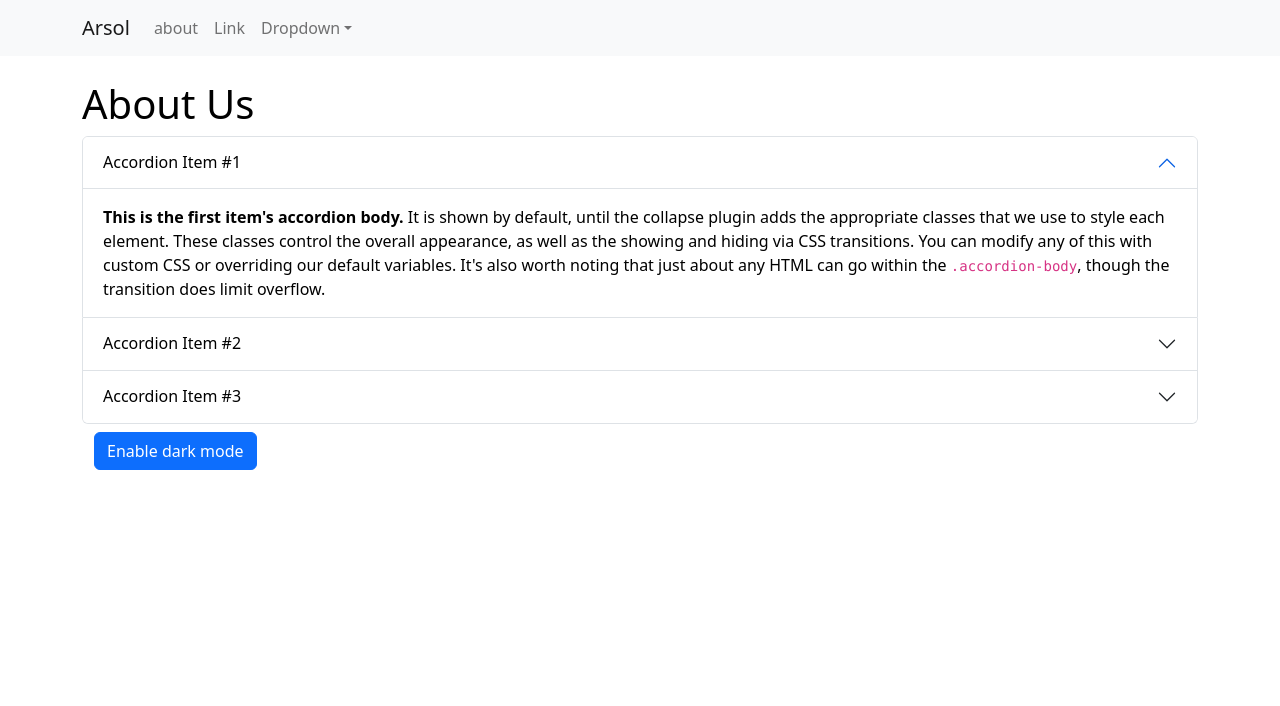
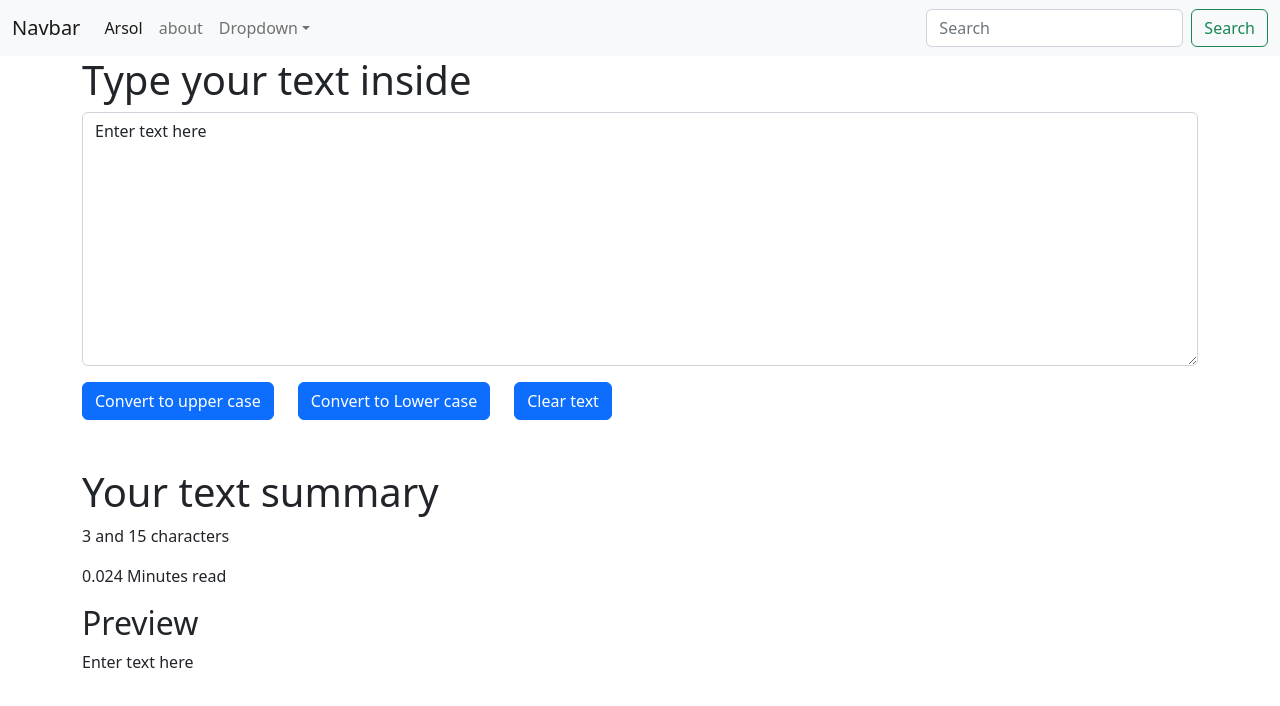
Before and after one commit to Rc0fficial/My-App-React, a React (Create React App) app: page / in a window 1280 px wide. Shown: the top 706 px of the page. Built offline with nearby package versions, Linux system fonts and the light colour scheme.

Commit message:
new changes

```diff
--- a/package.json
+++ b/package.json
@@ -10,6 +10,7 @@
     "react": "^18.2.0",
     "react-bootstrap": "^2.5.0",
     "react-dom": "^18.2.0",
+    "react-router-dom": "^6.4.0",
     "react-scripts": "5.0.1",
     "web-vitals": "^2.1.4"
   },
--- a/src/App.js
+++ b/src/App.js
@@ -1,19 +1,25 @@
 import React from "react";
-import 'bootstrap/dist/css/bootstrap.min.css';
-import Navbar from "./Components/Navbar";
-// import Form from "./Components/Form";
+import { BrowserRouter as Router, Route, Routes } from "react-router-dom";
+import "bootstrap/dist/css/bootstrap.min.css";
+// import Navbar from "./Components/Navbar";
+import Navbar1 from "./Components/Navbar1";
+import Form from "./Components/Form";
 import About from "./Components/About";
-
-
 
 function App() {
   return (
     <>
-      <Navbar title = "Arsol" about = "about" />
-      {/* <Form heading = "Type your text inside" /> */}
-      {/* <About /> */}
-      <About/>
+      <Router>
+        <Navbar1 title="Arsol" about="about" />
+        <Routes>
+          <Route exact path="/about" element={<About />} />
+          <Route exact path="/" element={<Form heading="Type your text inside" />} />
+        </Routes>
 
+        {/* <Form heading = "Type your text inside" />  */}
+        {/* <Form heading = "Type your text inside" /> */}
+        {/* <About /> */}
+      </Router>
     </>
   );
 }
--- a/src/Components/About.js
+++ b/src/Components/About.js
@@ -12,6 +12,7 @@
       setMyStyle({
         color: "white",
         backgroundColor: "black",
+        border: '1px solid white'
       })
       setBtnText("Enable Light mode")
     } else {
--- a/src/Components/Form.js
+++ b/src/Components/Form.js
@@ -12,7 +12,7 @@
     setText(newText);
   };
   const handleClearClick = () => {
-    let newText = ('');
+    let newText = "";
     setText(newText);
   };
   const handleOnChange = (event) => {
--- a/src/Components/Navbar.js
+++ b/src/Components/Navbar.js
@@ -11,7 +11,7 @@
         <Navbar.Toggle aria-controls="basic-navbar-nav" />
         <Navbar.Collapse id="basic-navbar-nav">
           <Nav className="me-auto">
-            <Nav.Link href="#home">{props.about}</Nav.Link>
+            <Nav.Link href="#about">{props.about}</Nav.Link>
             <Nav.Link href="#link">Link</Nav.Link>
             <NavDropdown title="Dropdown" id="basic-nav-dropdown">
               <NavDropdown.Item href="#action/3.1">Action</NavDropdown.Item>
--- /dev/null
+++ b/src/Components/Navbar1.js
@@ -0,0 +1,83 @@
+import React from "react";
+import { Link } from "react-router-dom";
+
+export default function newNavbar(props) {
+  return (
+    <div>
+      <nav className="navbar navbar-expand-lg bg-light">
+        <div className="container-fluid">
+          <a className="navbar-brand" href="/">
+            Navbar
+          </a>
+          <button
+            className="navbar-toggler"
+            type="button"
+            data-bs-toggle="collapse"
+            data-bs-target="#navbarSupportedContent"
+            aria-controls="navbarSupportedContent"
+            aria-expanded="false"
+            aria-label="Toggle navigation"
+          >
+            <span className="navbar-toggler-icon"></span>
+          </button>
+          <div className="collapse navbar-collapse" id="navbarSupportedContent">
+            <ul className="navbar-nav me-auto mb-2 mb-lg-0">
+              <li className="nav-item">
+                <Link className="nav-link active" aria-current="page" to="/">
+                  {props.title}
+                </Link>
+              </li>
+              <li className="nav-item">
+                <Link className="nav-link" to="/about">
+                  {props.about}
+                </Link>
+              </li>
+              <li className="nav-item dropdown">
+                <a
+                  className="nav-link dropdown-toggle"
+                  href="/"
+                  role="button"
+                  data-bs-toggle="dropdown"
+                  aria-expanded="false"
+                >
+                  Dropdown
+                </a>
+                <ul className="dropdown-menu">
+                  <li>
+                    <a className="dropdown-item" href="/">
+                      Action
+                    </a>
+                  </li>
+                  <li>
+                    <a className="dropdown-item" href="/">
+                      Another action
+                    </a>
+                  </li>
+                  <li>
+                    <hr className="dropdown-divider" />
+                  </li>
+                  <li>
+                    <a className="dropdown-item" href="/">
+                      Something else here
+                    </a>
+                  </li>
+                </ul>
+              </li>
+            </ul>
+            <form className="d-flex" role="search">
+              <input
+                className="form-control me-2"
+                type="search"
+                placeholder="Search"
+                aria-label="Search"
+              />
+              <button className="btn btn-outline-success" type="submit">
+                Search
+              </button>
+            </form>
+          </div>
+        </div>
+      </nav>
+    </div>
+  );
+}
```
Also changed, not shown: 1 other file (tests, documents, lock files or other folders).
